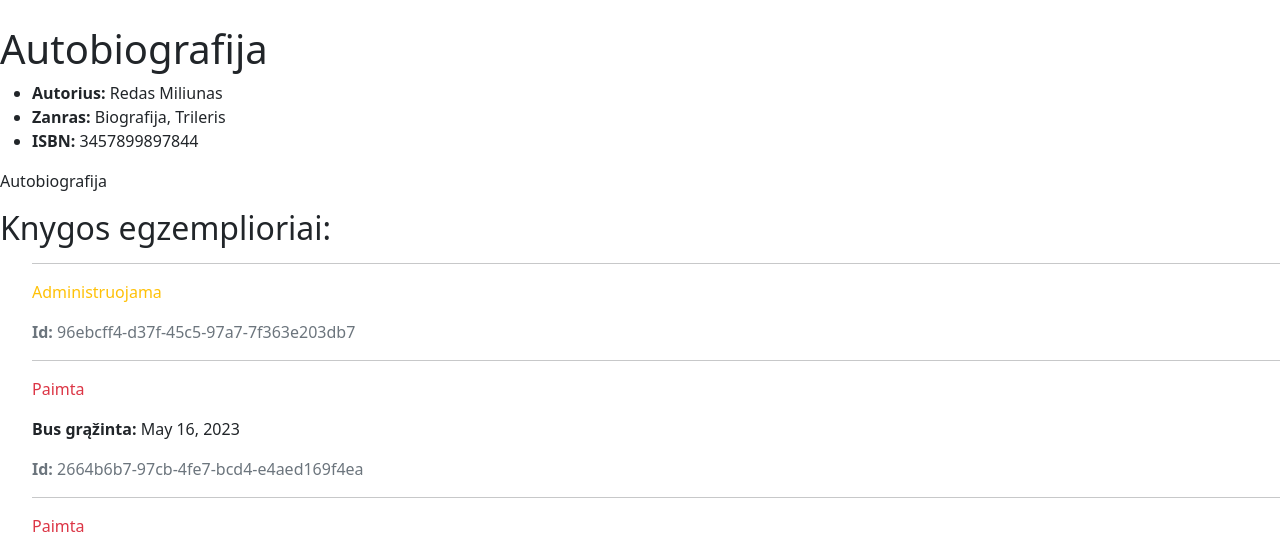
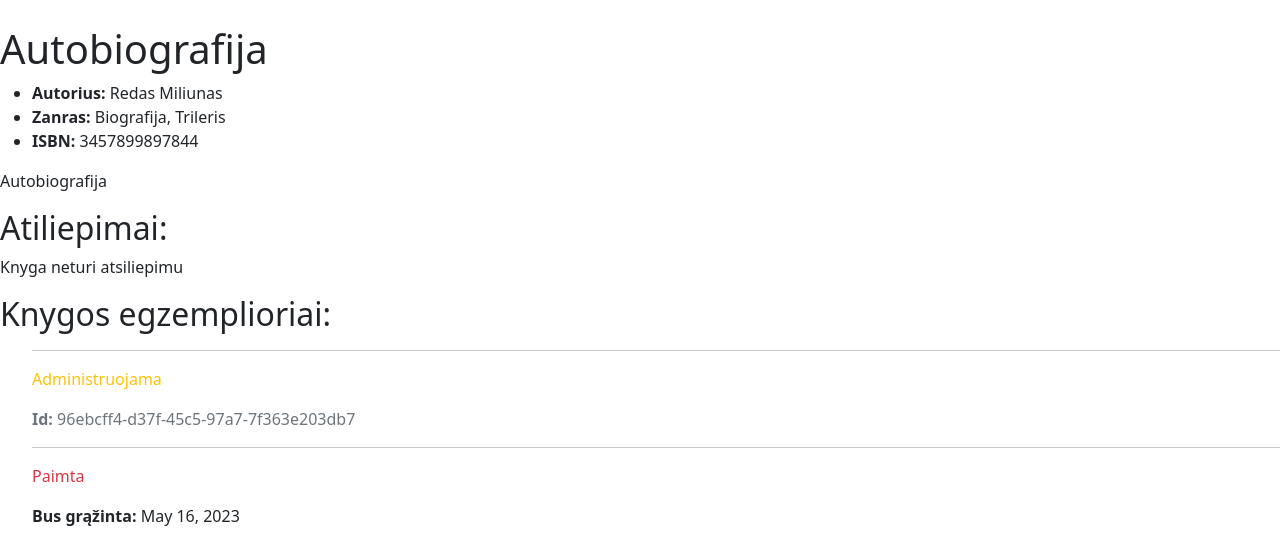
Before and after one commit to RedasMiliunas/library_2023_pavasaris, a Django app: page /books/7 in a window 1280 px wide. Shown: the part 673-1209 px from the top of the page. Run offline with Django 4.2, Linux system fonts and the light colour scheme; data comes from the database, SQL or seed files in the repository.

Commit message:
Atsiliepimai atvaizduojami prie knygu (galim prideti atsiliepimus per admin WEB'a)

```diff
--- a/mysite/library/templates/book.html
+++ b/mysite/library/templates/book.html
@@ -21,6 +21,16 @@
 
 </ul>
 <p>{{ book.summary }}</p>
+<h2>Atiliepimai:</h2>
+{% if book.reviews.all %}
+{% for review in book.reviews.all %}
+<hr>
+<strong>{{ review.reviewer }}</strong>, <em>{{ review.date_created }}</em>
+<p>{{ review.content }}</p>
+{% endfor %}
+{% else %}
+<p>Knyga neturi atsiliepimu</p>
+{% endif %}
 <h2>Knygos egzemplioriai:</h2>
 
 <ol>
```
